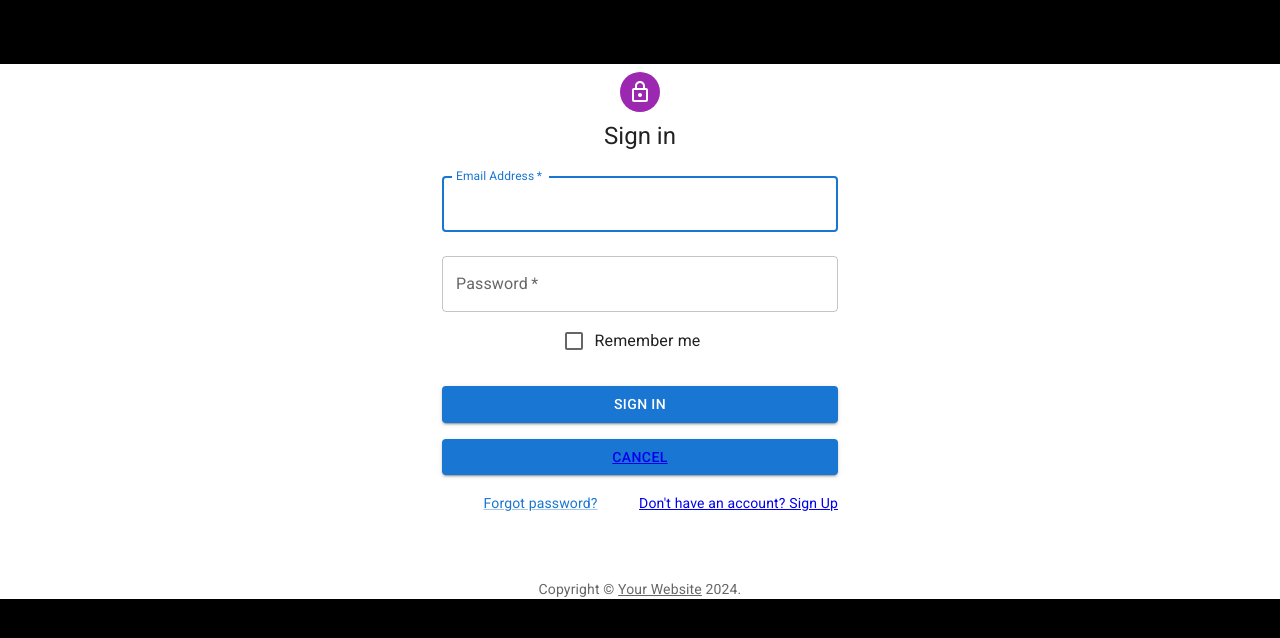
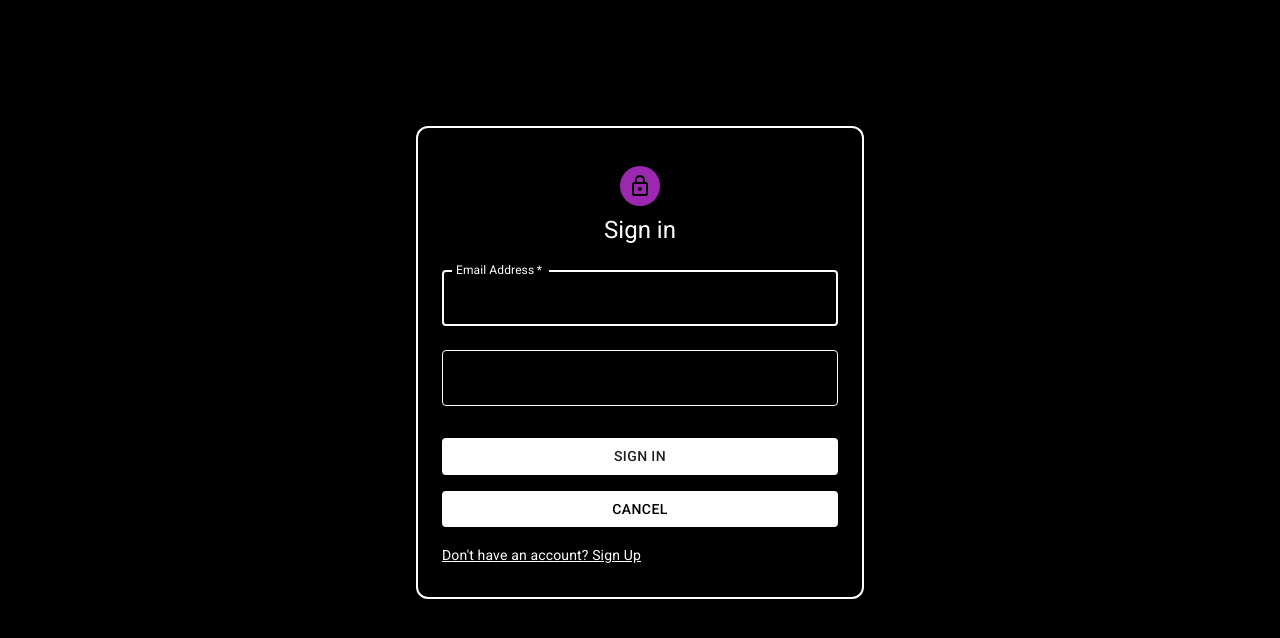
Before and after one commit to Ayriko/projet-nosql, a React (Vite) app in the folder link/: page /login in a window 1280 px wide. Shown: the top 638 px of the page. Built offline with nearby package versions, Linux system fonts and the light colour scheme.

Commit message:
feat: profile page & login rework

```diff
--- a/link/src/components/Navbar.tsx
+++ b/link/src/components/Navbar.tsx
@@ -13,7 +13,16 @@ import AccountCircle from '@mui/icons-material/AccountCircle';
 import NotificationsIcon from '@mui/icons-material/Notifications';
 import { Link } from 'react-router-dom';
 
+const linkStyle = {
+    margin: "1rem",
+    textDecoration: "none",
+    color: 'white'
+};
 
+const linkStyle2 = {
+    textDecoration: "none",
+    color: 'black'
+};
 
 export default function Navbar() {
     const [anchorEl, setAnchorEl] = React.useState<null | HTMLElement>(null);
@@ -53,8 +62,8 @@ export default function Navbar() {
             open={isMenuOpen}
             onClose={handleMenuClose}
         >
-            <MenuItem onClick={handleMenuClose}><Link to={"/login"}>Login</Link></MenuItem>
-            <MenuItem onClick={handleMenuClose}>Profil</MenuItem>
+            <MenuItem onClick={handleMenuClose}><Link to={"/login"} style={linkStyle2}>Login</Link></MenuItem>
+            <MenuItem onClick={handleMenuClose}><Link to={"/profil"} style={linkStyle2}>Profil</Link></MenuItem>
             <MenuItem onClick={handleMenuClose}>Logout</MenuItem>
         </Menu>
     );
@@ -111,7 +120,7 @@ export default function Navbar() {
                         component="div"
                         sx={{ display: { xs: 'none', sm: 'block' } }}
                     >
-                        Link
+                        <Link to={"/"} style={linkStyle}>Link</Link>
                     </Typography>
                     <Search>
                         <SearchIconWrapper>
--- a/link/src/components/PostComponent.tsx
+++ b/link/src/components/PostComponent.tsx
@@ -19,6 +19,7 @@ import { Grid, Menu, MenuItem } from '@mui/material';
 import CommentComponent from './CommentComponent.tsx';
 import AddCommentComponent from './AddCommentComponent.tsx';
 import getTimeAgo from '../utils/timeAgo.ts';
+import {Link} from "react-router-dom";
 
 
 export default function PostComponent({post}: {post: PostType}) {
@@ -61,7 +62,7 @@ export default function PostComponent({post}: {post: PostType}) {
                 avatar={
                     <Avatar sx={{ bgcolor: 'white' }} aria-label="recipe">
                          <Typography variant="subtitle2" color="black">
-                         {initialUsername}
+                             <Link to={"/profil"}>{initialUsername}</Link>
                         </Typography>
                     </Avatar>
                 }
@@ -76,7 +77,6 @@ export default function PostComponent({post}: {post: PostType}) {
                 }
                 action={
                     <>
-
                         <IconButton aria-label="settings" onClick={handleMenuClick} sx={{color : 'grey'}}>
                         <MoreVertIcon />
                         </IconButton>
--- /dev/null
+++ b/link/src/components/ProfileComponent.tsx
@@ -0,0 +1,37 @@
+import React from 'react';
+import Typography from "@mui/material/Typography";
+import Avatar from "@mui/material/Avatar";
+import Button from "@mui/material/Button";
+import Box from "@mui/material/Box";
+
+function ProfileComponent(): React.JSX.Element {
+    return (
+        <Box display="flex" flexDirection="column" alignItems="center" maxWidth={600} margin="auto" textAlign="center">
+            <Box marginBottom={4}>
+                <Avatar sx={{ width: 120, height: 120, bgcolor: 'primary.main', color: 'white' }}>
+                    <Typography variant="h2">
+                        T
+                    </Typography>
+                </Avatar>
+            </Box>
+            <Box marginBottom={4}>
+                <Typography variant="h4" color="white">
+                    Toto
+                </Typography>
+                <Typography variant="subtitle1" color="white">
+                    toto@toto
+                </Typography>
+            </Box>
+            <Box marginBottom={4}>
+                <Typography variant="body1" color="white">
+                    Lorem ipsum dolor sit amet, consectetur adipiscing elit. Ut eget nulla eu ligula consequat faucibus. Nulla facilisi.
+                </Typography>
+            </Box>
+            <Button variant="contained" color="primary">
+                Add Friend
+            </Button>
+        </Box>
+    );
+};
+
+export default ProfileComponent;
--- a/link/src/components/SignIn.tsx
+++ b/link/src/components/SignIn.tsx
@@ -3,8 +3,6 @@ import Avatar from '@mui/material/Avatar';
 import Button from '@mui/material/Button';
 import CssBaseline from '@mui/material/CssBaseline';
 import TextField from '@mui/material/TextField';
-import FormControlLabel from '@mui/material/FormControlLabel';
-import Checkbox from '@mui/material/Checkbox';
 import Link from '@mui/material/Link';
 import Grid from '@mui/material/Grid';
 import Box from '@mui/material/Box';
@@ -12,23 +10,27 @@ import LockOutlinedIcon from '@mui/icons-material/LockOutlined';
 import Typography from '@mui/material/Typography';
 import Container from '@mui/material/Container';
 import { createTheme, ThemeProvider } from '@mui/material/styles';
-import {Link as RLink} from "react-router-dom";
+import { Link as RLink } from "react-router-dom";
 
-function Copyright(props: any) {
-    return (
-        <Typography variant="body2" color="text.secondary" align="center" {...props}>
-            {'Copyright © '}
-            <Link color="inherit" href="https://mui.com/">
-                Your Website
-            </Link>{' '}
-            {new Date().getFullYear()}
-            {'.'}
-        </Typography>
-    );
-}
+// Define custom theme
+const theme = createTheme({
+    palette: {
+        primary: {
+            main: '#ffffff', // white color
+        },
+        background: {
+            default: '#000000', // black color
+        },
+        text: {
+            primary: '#ffffff', // white color
+        },
+    },
+});
 
-// TODO remove, this demo shouldn't need to reset the theme.
-const defaultTheme = createTheme();
+const linkStyle = {
+    textDecoration: "none",
+    color: 'black'
+};
 
 export default function SignIn() {
     const handleSubmit = (event: React.FormEvent<HTMLFormElement>) => {
@@ -41,15 +43,22 @@ export default function SignIn() {
     };
 
     return (
-        <ThemeProvider theme={defaultTheme}>
-            <Container component="main" maxWidth="xs">
+        <ThemeProvider theme={theme}>
+            <Container component="main" maxWidth="xs"
+                       sx={{
+                           boxShadow: '0px 0px 0px 2px white',
+                           borderRadius: '10px',
+                           padding: '30px',
+                           marginTop: '10%'
+                       }}
+            >
                 <CssBaseline />
                 <Box
                     sx={{
-                        marginTop: 8,
                         display: 'flex',
                         flexDirection: 'column',
                         alignItems: 'center',
+                        color: 'text.primary',
                     }}
                 >
                     <Avatar sx={{ m: 1, bgcolor: 'secondary.main' }}>
@@ -66,8 +75,18 @@ export default function SignIn() {
                             id="email"
                             label="Email Address"
                             name="email"
-                            autoComplete="email"
                             autoFocus
+                            InputProps={{
+                                style: {
+                                    color: 'white', // Set text color to white
+                                    borderColor: 'white', // Set border color to white
+                                },
+                                sx: {
+                                    '& .MuiOutlinedInput-notchedOutline': {
+                                        borderColor: 'white !important', // Set border color to white
+                                    },
+                                },
+                            }}
                         />
                         <TextField
                             margin="normal"
@@ -77,11 +96,17 @@ export default function SignIn() {
                             label="Password"
                             type="password"
                             id="password"
-                            autoComplete="current-password"
-                        />
-                        <FormControlLabel
-                            control={<Checkbox value="remember" color="primary" />}
-                            label="Remember me"
+                            InputProps={{
+                                style: {
+                                    color: 'white', // Set text color to white
+                                    borderColor: 'white', // Set border color to white
+                                },
+                                sx: {
+                                    '& .MuiOutlinedInput-notchedOutline': {
+                                        borderColor: 'white !important', // Set border color to white
+                                    },
+                                },
+                            }}
                         />
                         <Button
                             type="submit"
@@ -97,24 +122,18 @@ export default function SignIn() {
                             variant="contained"
                             sx={{ mt: 0, mb: 2 }}
                         >
-                            <RLink to={"/"}>Cancel</RLink>
+                            <RLink to={"/"} style={linkStyle}>Cancel</RLink>
                         </Button>
                         <Grid container>
-                            <Grid item xs>
-                                <Link href="#" variant="body2">
-                                    Forgot password?
-                                </Link>
-                            </Grid>
                             <Grid item>
-                                <Link variant="body2"> <RLink to={"/register"}>
-                                        {"Don't have an account? Sign Up"}
-                                    </RLink>
+                                <Link variant="body2"> <RLink to={"/register"} style={{ color: '#ffffff' }}>
+                                    {"Don't have an account? Sign Up"}
+                                </RLink>
                                 </Link>
                             </Grid>
                         </Grid>
                     </Box>
                 </Box>
-                <Copyright sx={{ mt: 8, mb: 4 }} />
             </Container>
         </ThemeProvider>
     );
--- a/link/src/components/SignUp.tsx
+++ b/link/src/components/SignUp.tsx
@@ -12,21 +12,25 @@ import Container from '@mui/material/Container';
 import { createTheme, ThemeProvider } from '@mui/material/styles';
 import {Link as RLink} from "react-router-dom";
 
-function Copyright(props: any) {
-    return (
-        <Typography variant="body2" color="text.secondary" align="center" {...props}>
-            {'Copyright © '}
-            <Link color="inherit" href="https://mui.com/">
-                Link
-            </Link>{' '}
-            {new Date().getFullYear()}
-            {'.'}
-        </Typography>
-    );
-}
+// Define custom theme
+const theme = createTheme({
+    palette: {
+        primary: {
+            main: '#ffffff', // white color
+        },
+        background: {
+            default: '#000000', // black color
+        },
+        text: {
+            primary: '#ffffff', // white color
+        },
+    },
+});
 
-// TODO remove, this demo shouldn't need to reset the theme.
-const defaultTheme = createTheme();
+const linkStyle = {
+    textDecoration: "none",
+    color: 'white'
+};
 
 export default function SignUp() {
     const handleSubmit = (event: React.FormEvent<HTMLFormElement>) => {
@@ -39,15 +43,22 @@ export default function SignUp() {
     };
 
     return (
-        <ThemeProvider theme={defaultTheme}>
-            <Container component="main" maxWidth="xs">
+        <ThemeProvider theme={theme}>
+            <Container component="main" maxWidth="xs"
+                       sx={{
+                           boxShadow: '0px 0px 0px 2px white',
+                           borderRadius: '10px',
+                           padding: '30px',
+                           marginTop: '10%'
+                       }}
+            >
                 <CssBaseline />
                 <Box
                     sx={{
-                        marginTop: 8,
                         display: 'flex',
                         flexDirection: 'column',
                         alignItems: 'center',
+                        color: 'text.primary',
                     }}
                 >
                     <Avatar sx={{ m: 1, bgcolor: 'secondary.main' }}>
@@ -60,13 +71,23 @@ export default function SignUp() {
                         <Grid container spacing={2}>
                             <Grid item xs={12}>
                                 <TextField
-                                    autoComplete="given-name"
                                     name="userName"
                                     required
                                     fullWidth
                                     id="userName"
                                     label="Username"
                                     autoFocus
+                                    InputProps={{
+                                        style: {
+                                            color: 'white',
+                                            borderColor: 'white',
+                                        },
+                                        sx: {
+                                            '& .MuiOutlinedInput-notchedOutline': {
+                                                borderColor: 'white !important',
+                                            },
+                                        },
+                                    }}
                                 />
                             </Grid>
                             <Grid item xs={12}>
@@ -76,7 +97,17 @@ export default function SignUp() {
                                     id="email"
                                     label="Email Address"
                                     name="email"
-                                    autoComplete="email"
+                                    InputProps={{
+                                        style: {
+                                            color: 'white',
+                                            borderColor: 'white',
+                                        },
+                                        sx: {
+                                            '& .MuiOutlinedInput-notchedOutline': {
+                                                borderColor: 'white !important',
+                                            },
+                                        },
+                                    }}
                                 />
                             </Grid>
                             <Grid item xs={12}>
@@ -87,7 +118,17 @@ export default function SignUp() {
                                     label="Password"
                                     type="password"
                                     id="password"
-                                    autoComplete="new-password"
+                                    InputProps={{
+                                        style: {
+                                            color: 'white',
+                                            borderColor: 'white',
+                                        },
+                                        sx: {
+                                            '& .MuiOutlinedInput-notchedOutline': {
+                                                borderColor: 'white !important',
+                                            },
+                                        },
+                                    }}
                                 />
                             </Grid>
                         </Grid>
@@ -101,7 +142,7 @@ export default function SignUp() {
                         </Button>
                         <Grid container justifyContent="flex-end">
                             <Grid item>
-                                <Link variant="body2"> <RLink to={"/login"}>
+                                <Link variant="body2"> <RLink to={"/login"} style={linkStyle}>
                                         Already have an account? Sign in
                                     </RLink>
                                 </Link>
@@ -109,7 +150,6 @@ export default function SignUp() {
                         </Grid>
                     </Box>
                 </Box>
-                <Copyright sx={{ mt: 5 }} />
             </Container>
         </ThemeProvider>
     );
--- a/link/src/config/Router.tsx
+++ b/link/src/config/Router.tsx
@@ -2,6 +2,7 @@ import { createBrowserRouter } from 'react-router-dom';
 import Homepage from '../pages/Homepage.tsx';
 import Login from "../pages/Login.tsx";
 import Register from "../pages/Register.tsx";
+import Profil from "../pages/Profil.tsx";
 
 const Router = createBrowserRouter([
     {
@@ -16,5 +17,9 @@ const Router = createBrowserRouter([
         path: '/register',
         element: <Register />,
     },
+    {
+        path: '/profil',
+        element: <Profil />,
+    },
 ]);
 export default Router;
--- a/link/src/index.css
+++ b/link/src/index.css
@@ -19,7 +19,9 @@
   -moz-osx-font-smoothing: grayscale;
 }
 
-
+.profile-container {
+  color: white;
+}
 
 @media (prefers-color-scheme: light) {
   :root {
--- a/link/src/pages/Homepage.tsx
+++ b/link/src/pages/Homepage.tsx
@@ -5,7 +5,6 @@ import { getPosts } from '../client/client.ts';
 import PostType  from '../models/post.ts';
 import PostComponent from '../components/PostComponent.tsx';
 import AddPostComponent from '../components/AddPostComponent.tsx';
-
 
 function Homepage(): React.JSX.Element {
     const [posts, setPosts] = useState([]);
@@ -23,14 +22,14 @@ function Homepage(): React.JSX.Element {
     }, []);
 
     return (
-        <>
+        <div>
             <Navbar/>
             <Stack
                 direction="column"
                 justifyContent="flex-start"
                 alignItems="center"
                 spacing={3}
-                sx={{ marginTop: '2rem' }}
+                sx={{ margin: '2rem' }}
             >
             <AddPostComponent/>
                 {
@@ -42,7 +41,7 @@ function Homepage(): React.JSX.Element {
                         );})
                 }
             </Stack>
-        </>
+        </div>
     );
 }
 
--- a/link/src/pages/Login.tsx
+++ b/link/src/pages/Login.tsx
@@ -3,7 +3,9 @@ import SignIn from "../components/SignIn";
 
 function Login(): React.JSX.Element {
     return (
-        <SignIn />
+        <div className="login">
+            <SignIn />
+        </div>
     );
 }
 
--- /dev/null
+++ b/link/src/pages/Profil.tsx
@@ -0,0 +1,41 @@
+import React, {useEffect, useState} from 'react';
+import Navbar from "../components/Navbar.tsx";
+import ProfileComponent from "../components/ProfileComponent.tsx";
+import PostComponent from '../components/PostComponent.tsx';
+import PostType from "../models/post.ts";
+import {getPosts} from "../client/client.ts";
+
+function Profil(): React.JSX.Element {
+    const [posts, setPosts] = useState([]);
+
+    //add check to only get user post
+
+    useEffect(() => {
+        const fetchPosts = async () => {
+            try {
+                const fetchedUsers = await getPosts();
+                setPosts(fetchedUsers);
+            } catch (error) {
+                console.error("Erreur lors de la récupération des posts :", error);
+            }
+        };
+        fetchPosts();
+    }, []);
+
+    return (
+        <div>
+            <Navbar />
+            <ProfileComponent />
+            {
+                posts.slice().reverse().map((post: PostType, index : number) => {
+                    return (
+                        <div key={index}>
+                            <PostComponent  post={post} />
+                        </div>
+                    );})
+            }
+        </div>
+    );
+}
+
+export default Profil;
```
Also changed, not shown: 1 other file (tests, documents, lock files or other folders).
